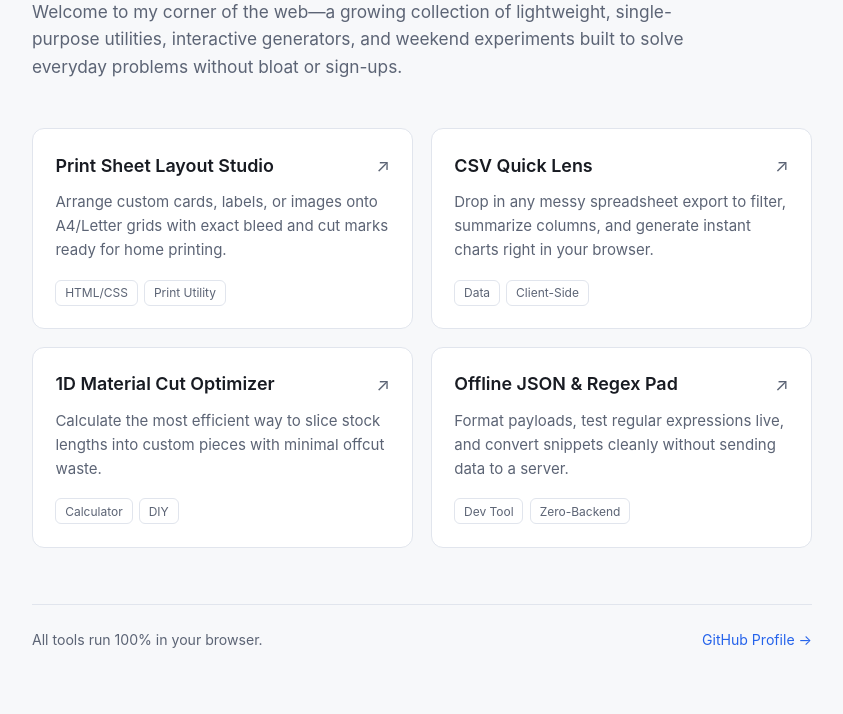
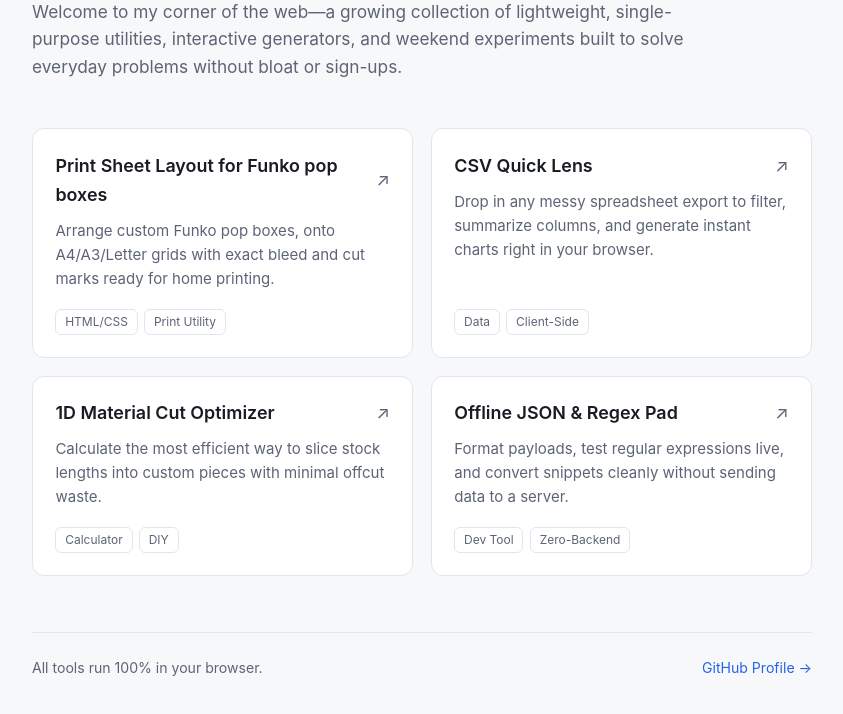
Before and after one commit to luismleitao/Main-Page, a plain HTML site: page index.html in a window 1280 px wide. Shown: the part 188-902 px from the top of the page, without its empty margins (218-1061 px from the left). Drawn offline with Linux system fonts and the light colour scheme.

Commit message:
Update index.html
add funko pop boxes tool link

```diff
--- a/index.html
+++ b/index.html
@@ -181,13 +181,13 @@
 
     <section class="grid" aria-label="Projects">
       <!-- Project 1 -->
-      <a class="card" href="https://luismleitao.github.io/print-layout-studio/" target="_blank" rel="noopener">
+      <a class="card" href="https://luismleitao.github.io/Funko-box-maker/" target="_blank" rel="noopener">
         <div>
           <div class="card-top">
-            <h2>Print Sheet Layout Studio</h2>
+            <h2>Print Sheet Layout for Funko pop boxes</h2>
             <span class="arrow">↗</span>
           </div>
-          <p>Arrange custom cards, labels, or images onto A4/Letter grids with exact bleed and cut marks ready for home printing.</p>
+          <p>Arrange custom Funko pop boxes, onto A4/A3/Letter grids with exact bleed and cut marks ready for home printing.</p>
         </div>
         <div class="tags">
           <span class="tag">HTML/CSS</span>
```
